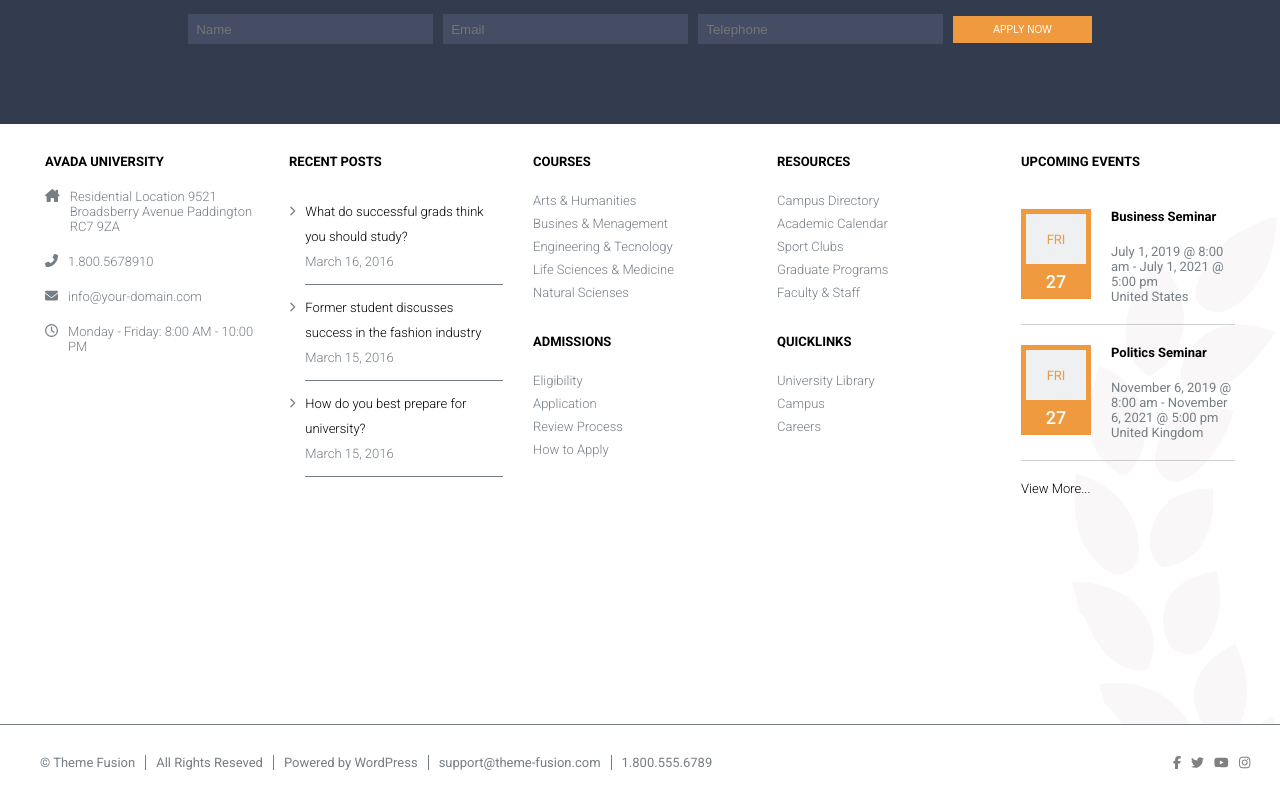
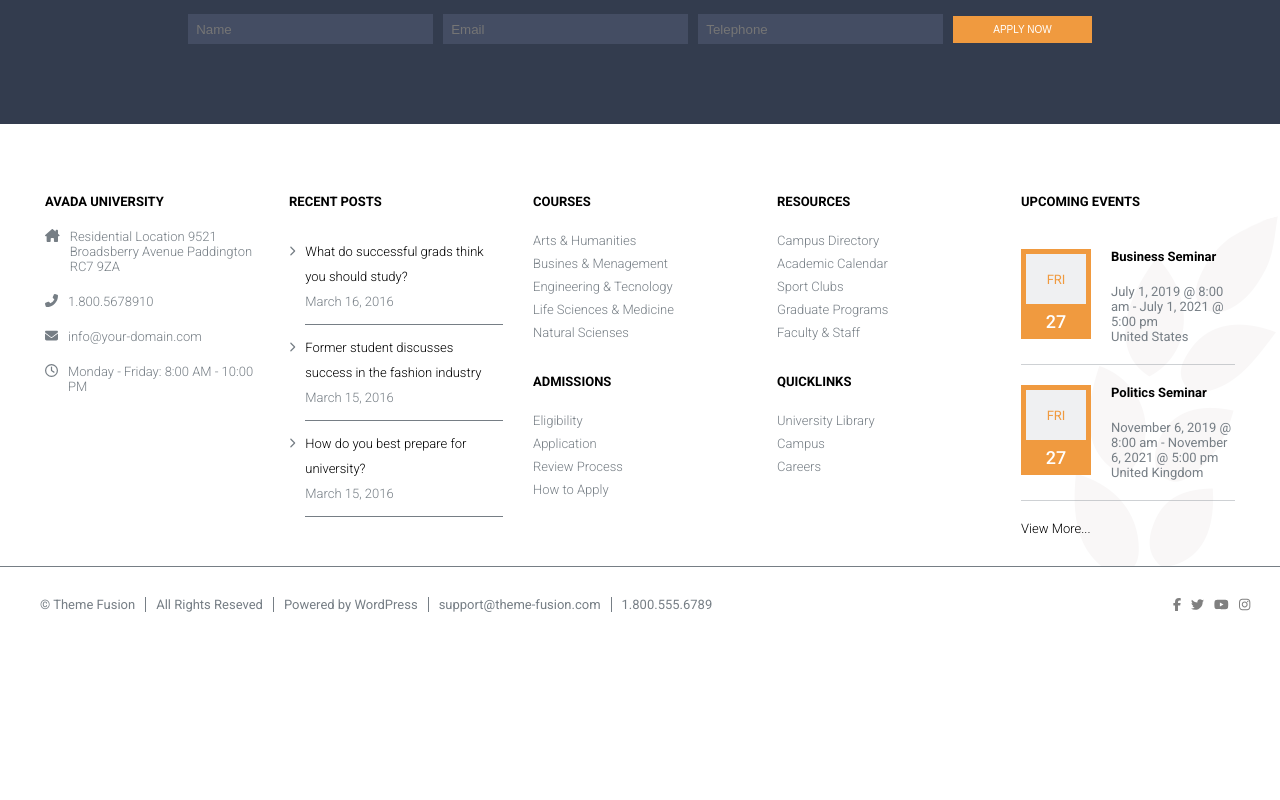
Before and after one commit to DanieleAntonaci/proj-html-vuejs, a Vue app: page / in a window 1280 px wide. Shown: the part 958-1758 px from the top of the page. After the commit the page ends 1600 px from the top, so only its background shows below. Built offline with nearby package versions, Linux system fonts and the light colour scheme.

Commit message:
Correzione di stile nel footer

```diff
--- a/src/components/NavFooter.vue
+++ b/src/components/NavFooter.vue
@@ -133,13 +133,12 @@ export default {
 #bottomFooter {
     max-width: 1300px;
     margin: 0 auto;
-    min-height: 600px;
     background-image: url('/images/university_ft_bg.png');
 
     display: flex;
     justify-content: space-between;
 
-    padding: 30px;
+    padding: 70px 30px 30px;
     font-size: 13px;
 
     &>div {
```
